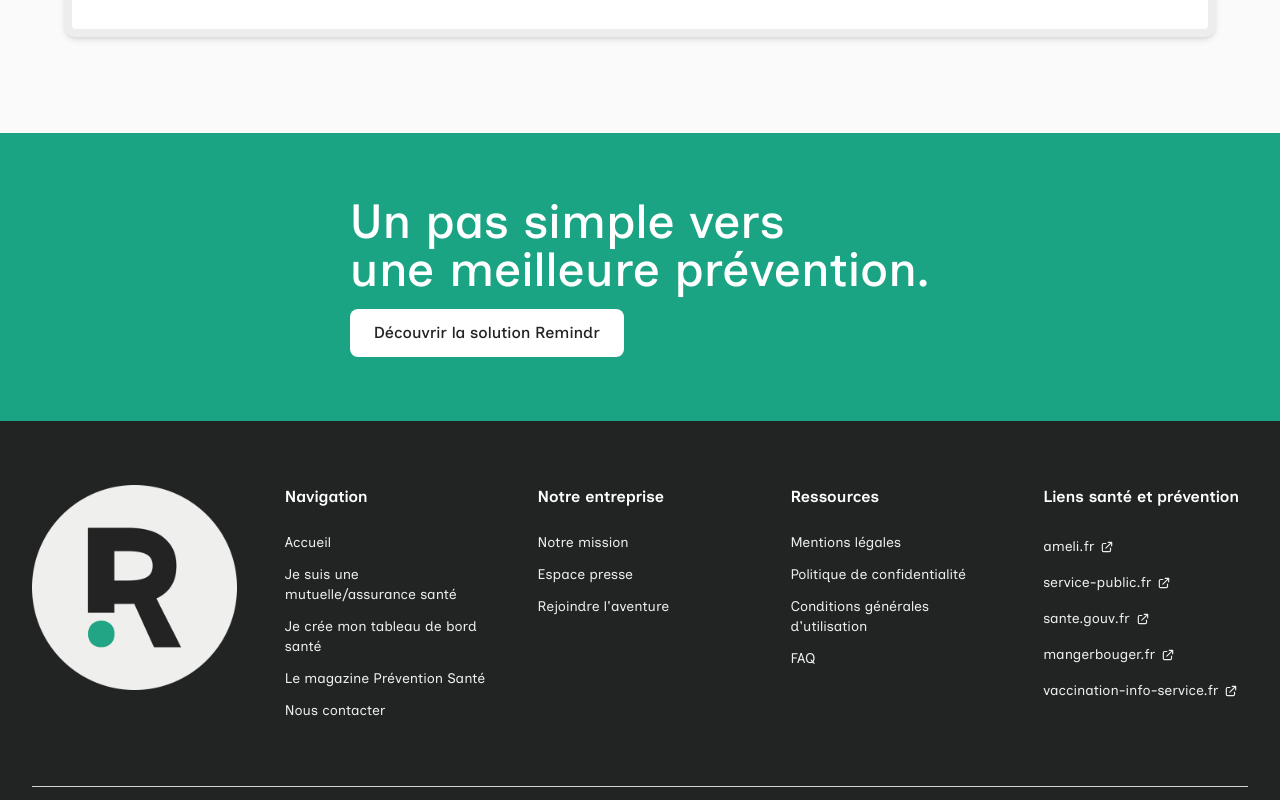
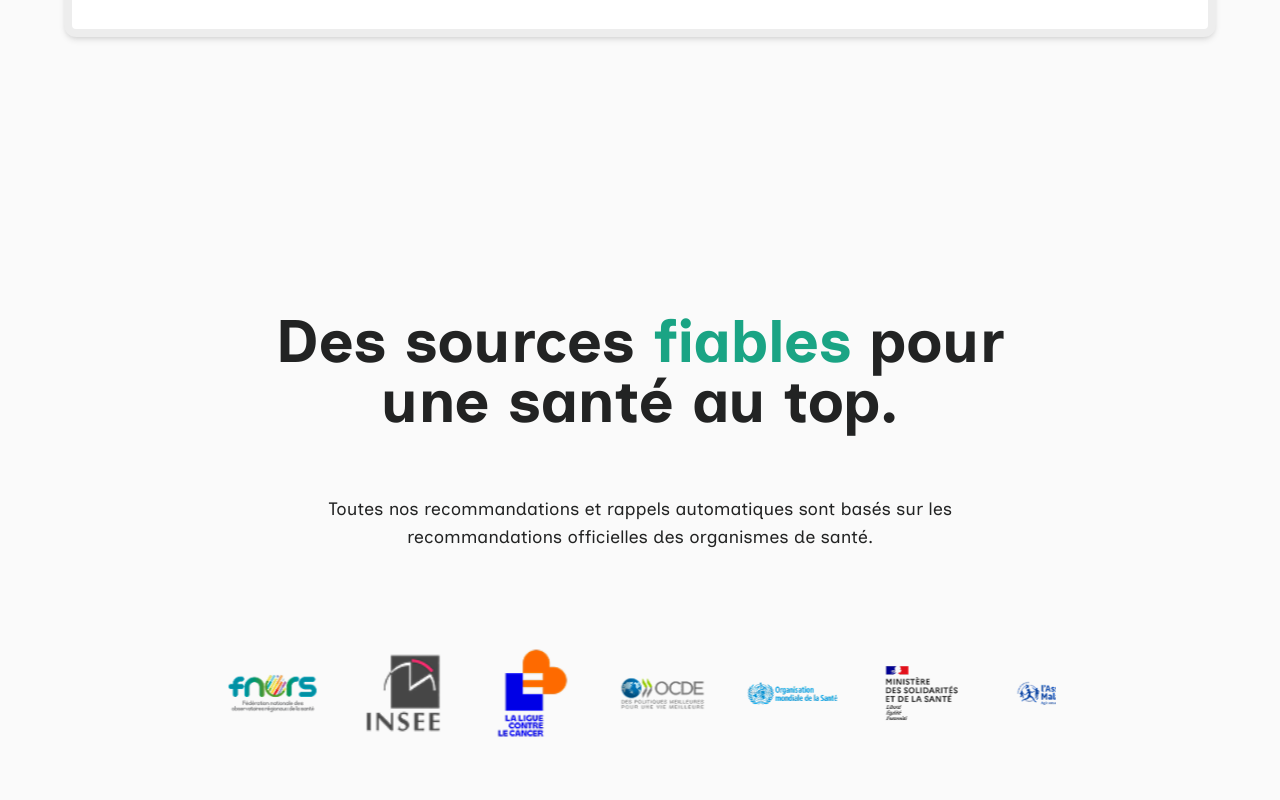
Before and after one commit to Remindr-pro/RemindR-app-V2, a Next.js app in the folder frontend/: page /professionnels in a window 1280 px wide. Shown: the part 1600-2400 px from the top of the page. Built offline with nearby package versions, Linux system fonts and the light colour scheme.

Commit message:
feat(professionnels-page): add companies section

```diff
--- a/frontend/src/app/(landing)/professionnels/page.tsx
+++ b/frontend/src/app/(landing)/professionnels/page.tsx
@@ -1,4 +1,5 @@
 import Button from "@/app/components/Button";
+import Companies from "@/app/components/Companies";
 
 export default function ProfessionnelsPage() {
   return (
@@ -30,6 +31,22 @@ export default function ProfessionnelsPage() {
           <div className="bg-light border-6 md:border-8 border-gray-2 w-full h-[300px] sm:h-[400px] md:h-[500px] lg:h-[660px] rounded-lg sm:rounded-xl overflow-hidden flex items-center justify-center shadow-md transition-all duration-300"></div>
         </div>
       </section>
+
+      {/* === Section Companies === */}
+      <section className="min-h-screen flex flex-col items-center justify-center gap-20 py-24">
+        <div className="max-w-3xl w-full mx-auto flex flex-col gap-16 text-center">
+          <h2 className="text-3xl md:text-6xl font-inclusive font-bold">
+            Des sources <span className="text-greenMain">fiables</span> pour une
+            santé au top.
+          </h2>
+          <p className="max-w-2xl mx-auto text-base md:text-lg font-inclusive font-regular">
+            Toutes nos recommandations et rappels automatiques sont basés sur
+            les recommandations officielles des organismes de santé.
+          </p>
+        </div>
+
+        <Companies />
+      </section>
     </>
   );
 }
```
